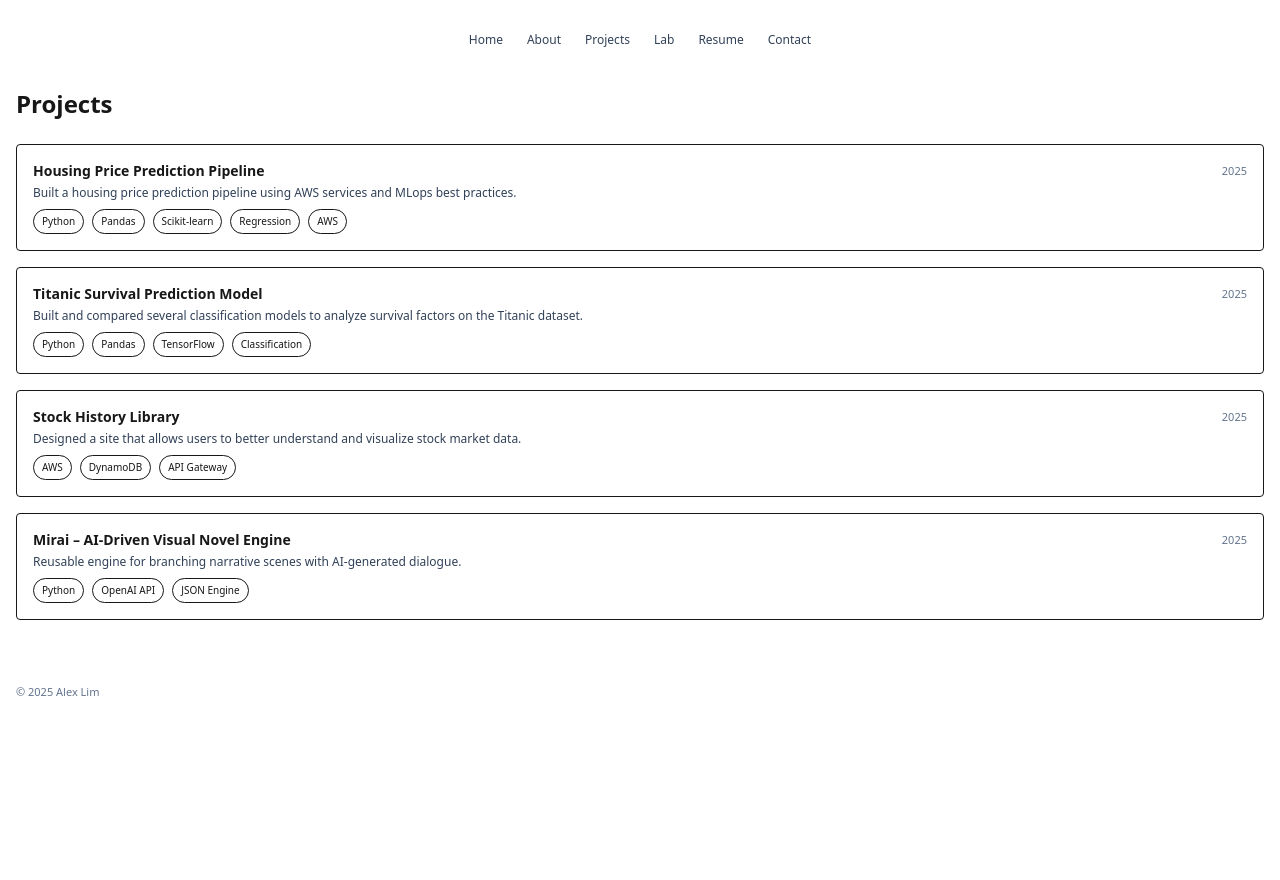
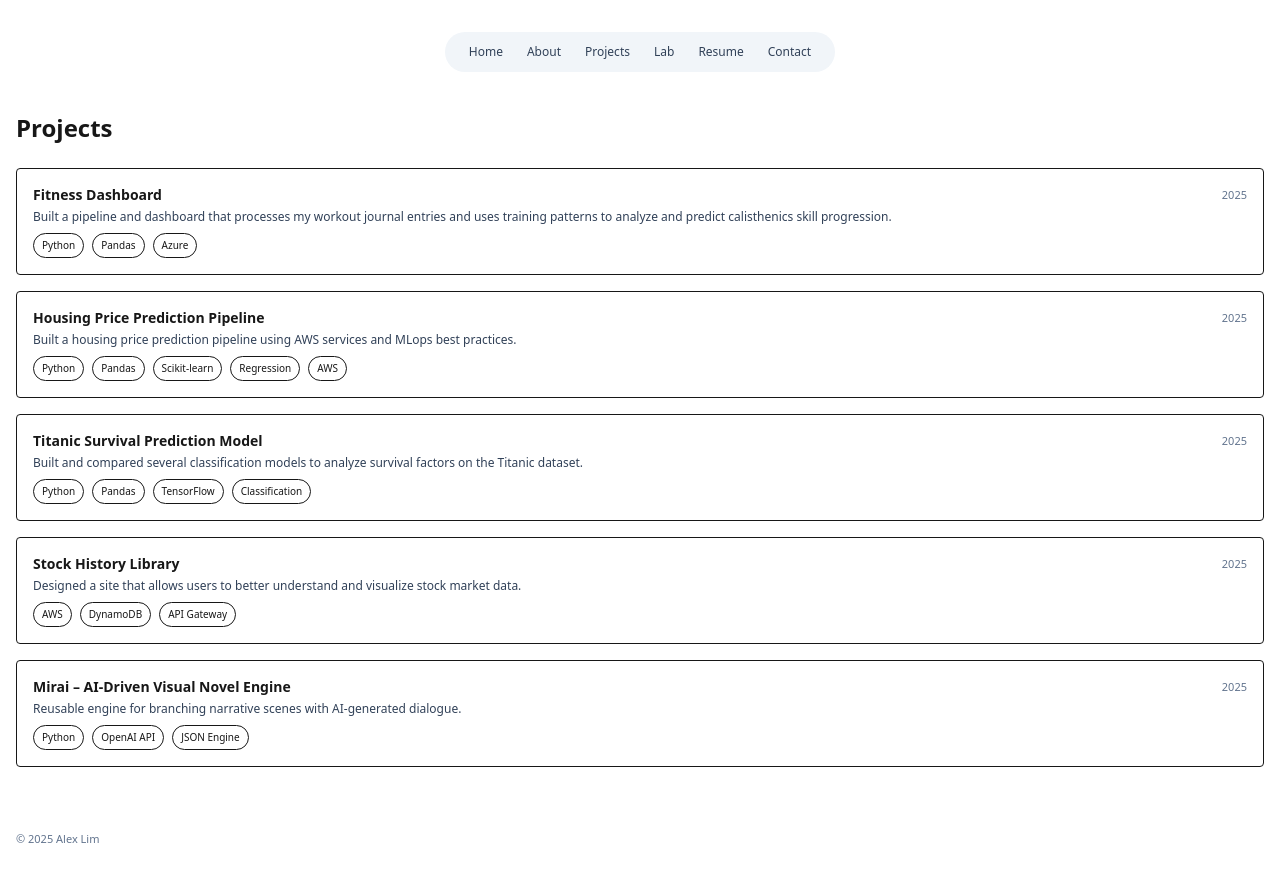
Before and after one commit to aminwoolim/personal-site, a Next.js app: page /projects in a window 1280 px wide. Before the commit the page ends 800 px from the top, so only its background shows below. Built offline with nearby package versions, Linux system fonts and the light colour scheme.

Commit message:
Updates to projects and UI tweak with nav bar

```diff
--- a/app/lab/page.tsx
+++ b/app/lab/page.tsx
@@ -15,18 +15,6 @@ type LabItem = {
 };
 
 const labItems: LabItem[] = [
-  {
-    title: "Fitness Analyzer",
-    status: "in-progress",
-    summary:
-      "Using Azure tools to ingest my workout journal entries and notes, parse them into structured data, and train a model that suggests new and optimal workouts.",
-    nextSteps: [
-      "Set up Azure Document Intelligence (Form Recognizer) pipeline to parse journal entries into a consistent schema.",
-      "Design a simple data model for workouts (exercise, sets, reps, load, RPE, notes).",
-      "Build a first-pass recommendation baseline (e.g., progression-based templates) before experimenting with ML.",
-      "Create a minimal dashboard to visualize trends in volume and performance.",
-    ],
-  },
   {
     title: "Pure News Anchor",
     status: "planned",
--- a/app/layout.tsx
+++ b/app/layout.tsx
@@ -20,7 +20,7 @@ export default function RootLayout({
         <div className="mx-auto max-w-4xl lg:max-w-6xl xl:max-w-7xl 2xl:max-w-[1600px] px-4 2xl:px-12 py-8">
           <header className="mb-10 flex items-center justify-center">
 
-            <nav className="flex gap-6 text-xs text-slate-700">
+            <nav className="flex gap-6 text-xs text-slate-700 bg-slate-100 px-6 py-3 rounded-full">
               <a href="/#hero" className="hover:text-slate-900 transition-colors">Home</a>
               <a href="/#about" className="hover:text-slate-900 transition-colors">About</a>
               <Link href="/projects">Projects</Link>
--- a/app/projects/page.tsx
+++ b/app/projects/page.tsx
@@ -15,6 +15,15 @@ type Project = {
 
 
 const projects: Project[] = [
+  {
+    slug: "fitness-analyzer",
+    title: "Fitness Dashboard",
+    period: "2025",
+    tags: ["Python", "Pandas", "Azure"],
+    summary:
+      "Built a pipeline and dashboard that processes my workout journal entries and uses training patterns to analyze and predict calisthenics skill progression.",
+    githubUrl: "https://github.com/aminwoolim/azure-fitness-analytics-platform"
+  },
   {slug: "aws-housing-mlops",
    title: "Housing Price Prediction Pipeline",
    period: "2025",
```
